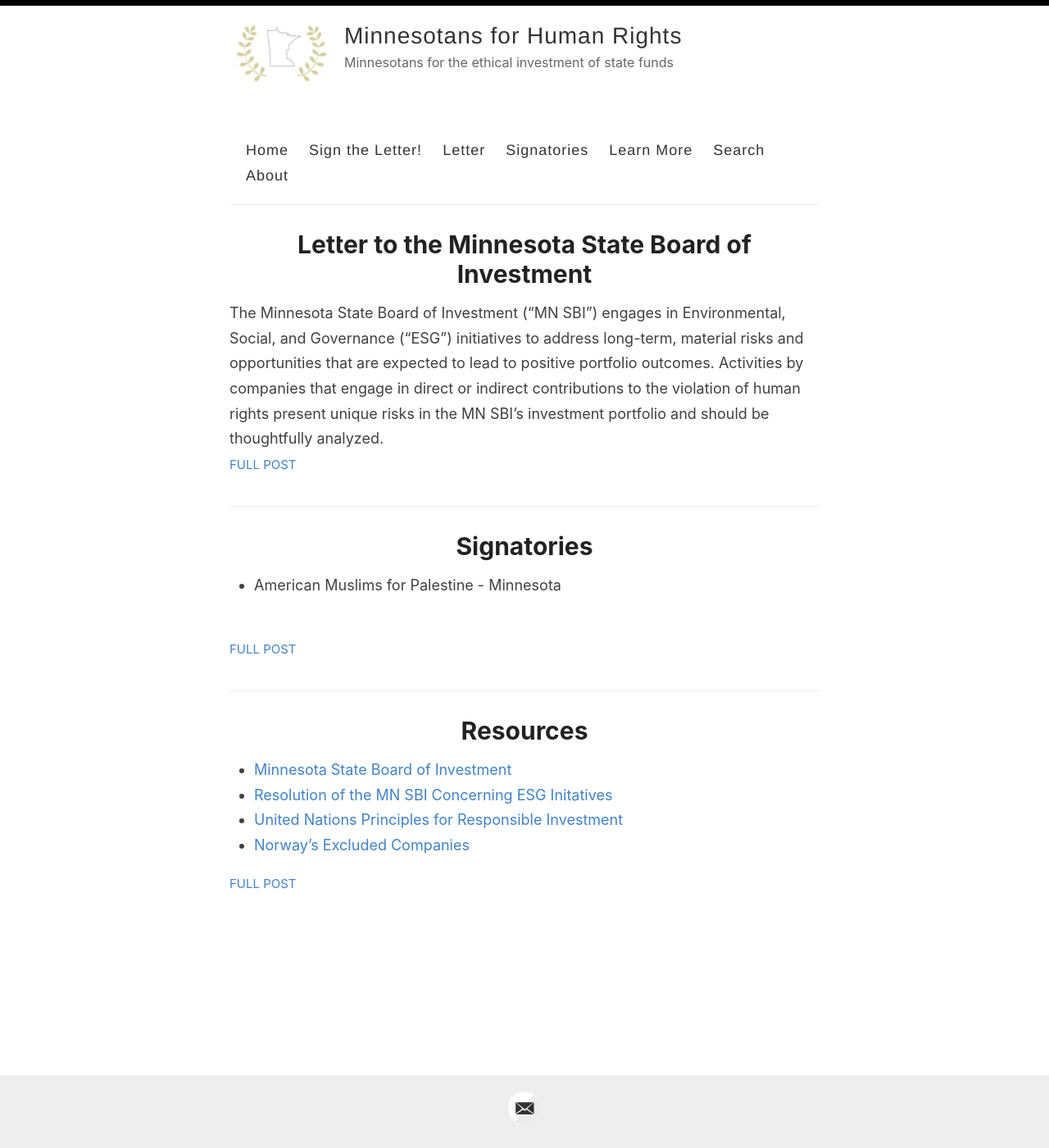
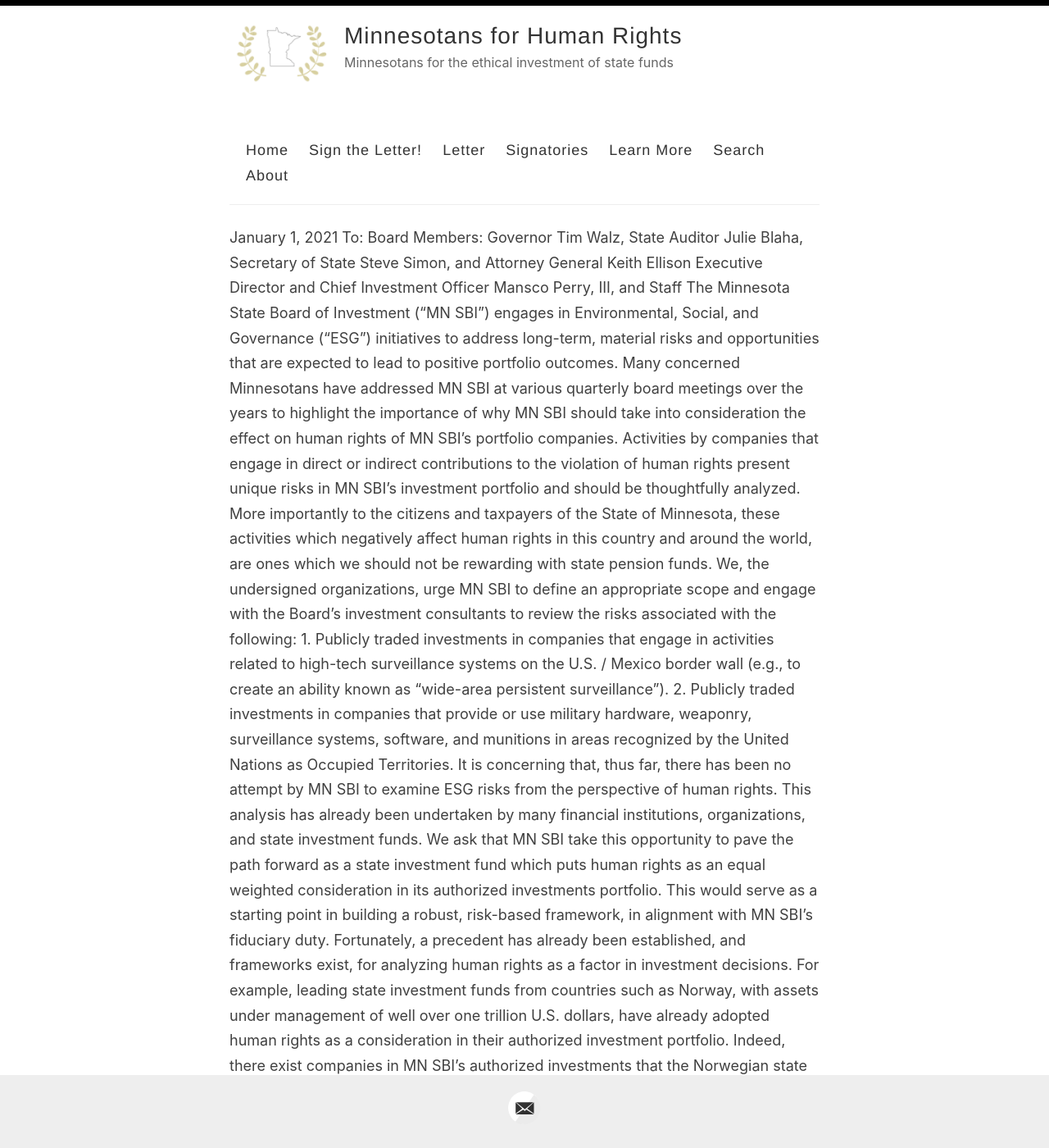
Before and after one commit to adamrahim/adamrahim.github.io, a Jekyll site: the page built from index.html, in a window 1280 px wide and 1400 px high. Shown: the whole window at 82% size. Built offline with Jekyll 4.4.1, drawn with Linux system fonts in a browser that asks for light colours; the list of posts is cut into pages by our own code; some of the changed text lies outside the part shown.

Commit message:
Update index.html

```diff
--- a/index.html
+++ b/index.html
@@ -2,19 +2,45 @@
 layout: default
 ---
 
-<div class="posts">
-  {% for post in paginator.posts %}
-    <article class="post">
-      <a href="{{ site.baseurl }}{{ post.url }}">
-        <h1>{{ post.title }}</h1>
-      </a>
-      <div class="entry">
-        {{ post.excerpt }}
-      </div>
+January 1, 2021
 
-      <a href="{{ site.baseurl }}{{ post.url }}" class="read-more">full post</a>
-    </article>
-  {% endfor %}
+To:
+Board Members:
+Governor Tim Walz,
+State Auditor Julie Blaha,
+Secretary of State Steve Simon, and
+Attorney General Keith Ellison
+
+Executive Director and Chief Investment Officer Mansco Perry, III, and Staff
+
+
+The Minnesota State Board of Investment (“MN SBI”) engages in Environmental, Social, and Governance (“ESG”) initiatives to address long-term, material risks and opportunities that are expected to lead to positive portfolio outcomes.
+
+Many concerned Minnesotans have addressed MN SBI at various quarterly board meetings over the years to highlight the importance of why MN SBI should take into consideration the effect on human rights of MN SBI’s portfolio companies. Activities by companies that engage in direct or indirect contributions to the violation of human rights present unique risks in MN SBI’s investment portfolio and should be thoughtfully analyzed.
+
+More importantly to the citizens and taxpayers of the State of Minnesota, these activities which negatively affect human rights in this country and around the world, are ones which we should not be rewarding with state pension funds.
+
+We, the undersigned organizations, urge MN SBI to define an appropriate scope and engage with the Board’s investment consultants to review the risks associated with the following:
+1.  Publicly traded investments in companies that engage in activities related to high-tech surveillance systems on the U.S. / Mexico border wall (e.g., to create an ability known as “wide-area persistent surveillance”).
+2.  Publicly traded investments in companies that provide or use military hardware, weaponry, surveillance systems, software, and munitions in areas recognized by the United Nations as Occupied Territories.
+
+It is concerning that, thus far, there has been no attempt by MN SBI to examine ESG risks from the perspective of human rights. This analysis has already been undertaken by many financial institutions, organizations, and state investment funds.
+
+We ask that MN SBI take this opportunity to pave the path forward as a state investment fund which puts human rights as an equal weighted consideration in its authorized investments portfolio. This would serve as a starting point in building a robust, risk-based framework, in alignment with MN SBI’s fiduciary duty.
+
+Fortunately, a precedent has already been established, and frameworks exist, for analyzing human rights as a factor in investment decisions. For example, leading state investment funds from countries such as Norway, with assets under management of well over one trillion U.S. dollars, have already adopted human rights as a consideration in their authorized investment portfolio. Indeed, there exist companies in MN SBI’s authorized investments that the Norwegian state pension fund has already excluded1.
+
+If the investment analysis produces stated risk(s) that point to declining market values for such companies involved in human rights abuses, it would be appropriate for the MN SBI Executive Director to remove these companies from their investment portfolio.
+
+We look forward to hearing back from you in regard to the above and staying up to date on the commissioning of this investment report.
+
+With many thanks,
+
+[The undersigned organizations]
+
+1 https://www.nbim.no/en/the-fund/responsible-investment/exclusion-of-companies/
+
+
 
   <!-- pagination -->
   {% if paginator.total_pages > 1 %}
```
